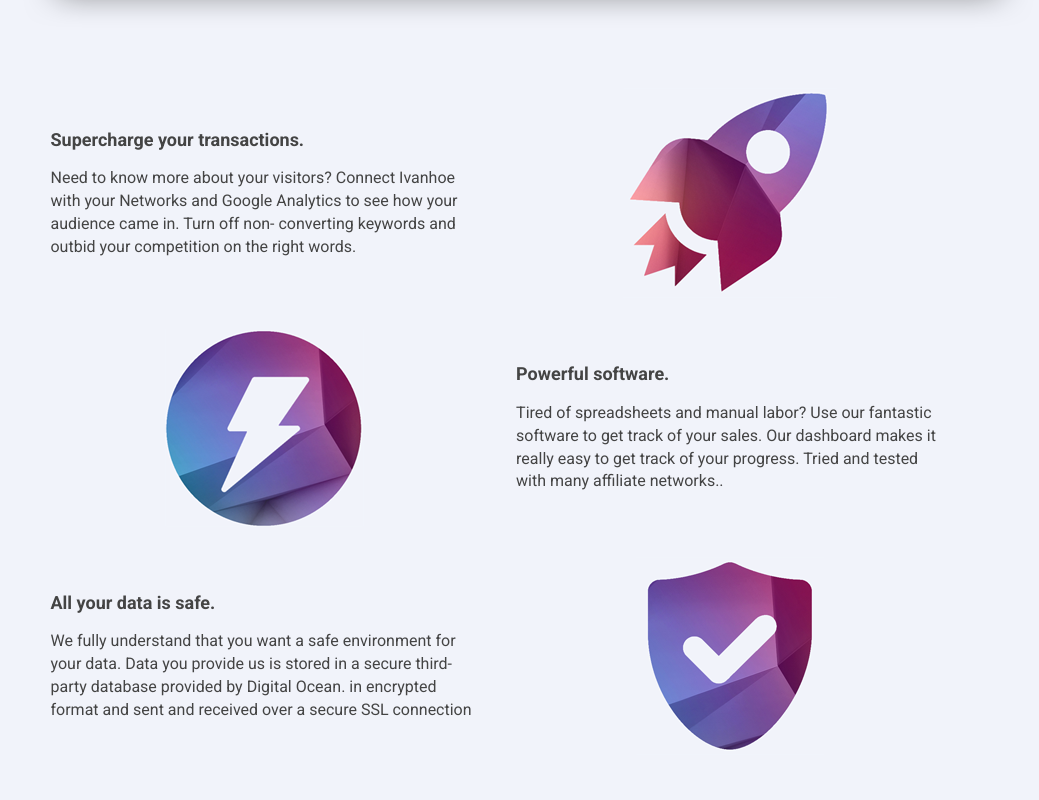
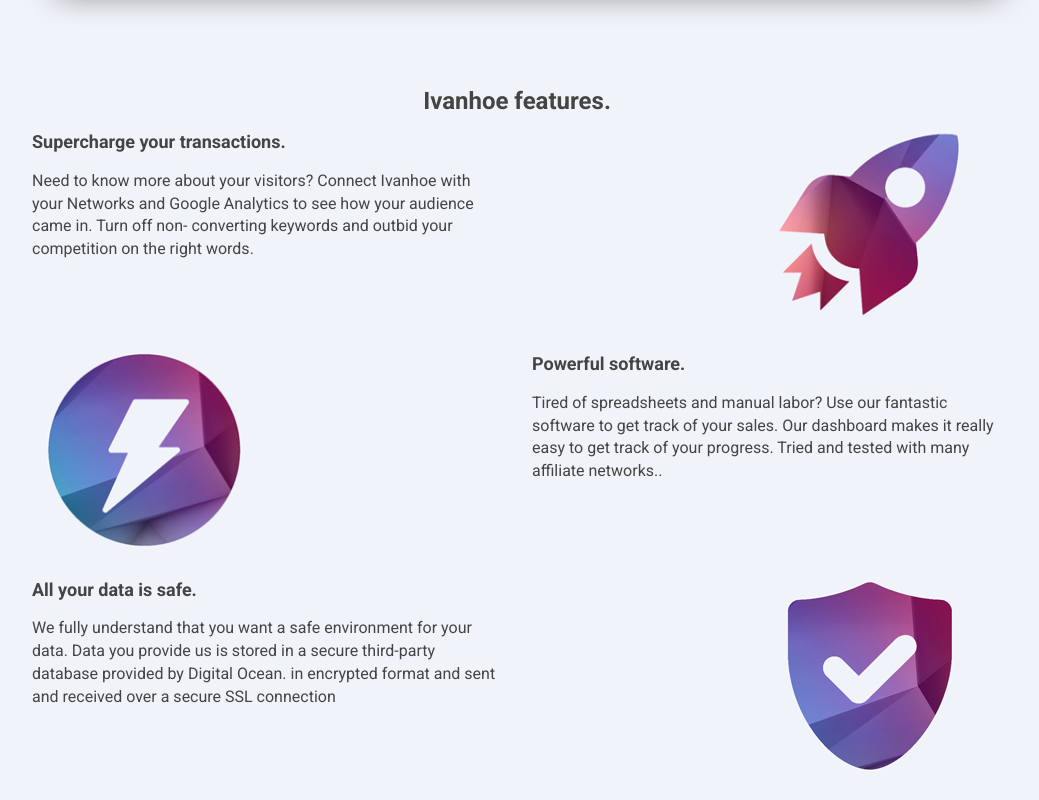
Before and after one commit to SerhiyGuivan/ivanhoe, a website: page public/views/features.html in a window 1280 px wide. Shown: the part 1000-1800 px from the top of the page, without its empty margins (123-1162 px from the left). Drawn offline with Linux system fonts and the light colour scheme.

Commit message:
edit features html

```diff
--- a/public/views/features.html
+++ b/public/views/features.html
@@ -47,11 +47,14 @@
         <div class="box__img box__img--center"><img src="../images/features-board.png" alt=""></div>
       </div>
       <div class="box box--features">
-        <div class="box__title box__title--features"></div>
+        <h3 class="box__title box__title--features">Ivanhoe features.</h3>
         <div class="box__items box__items--features">
           <div class="item item--features odd">
+            <div class="row row--sm-flex-center">
+              <div class="col-sm-6 col-sm-push-6">
                 <div class="item__img item__img--features"><img src="../images/rocket.png" alt=""></div>
-            <div class="item__body item__body--features">
+              </div>
+              <div class="col-sm-6 col-sm-pull-6">
                 <div class="item__title item__title--features">Supercharge your transactions.</div>
                 <div class="item__content item__content--features">
                   Need to know more about your visitors? Connect
@@ -62,9 +65,13 @@
                 </div>
               </div>
             </div>
+          </div>
           <div class="item item--features even">
+            <div class="row row--sm-flex-center">
+              <div class="col-sm-6">
                 <div class="item__img item__img--features"><img src="../images/lightning.png" alt=""></div>
-            <div class="item__body item__body--features">
+              </div>
+              <div class="col-sm-6">
                 <div class="item__title item__title--features">Powerful software.</div>
                 <div class="item__content item__content--features">
                   Tired of spreadsheets and manual labor? Use our
@@ -74,9 +81,13 @@
                 </div>
               </div>
             </div>
+          </div>
           <div class="item item--features odd">
+            <div class="row row--sm-flex-center">
+              <div class="col-sm-6 col-sm-push-6">
                 <div class="item__img item__img--features"><img src="../images/security.png" alt=""></div>
-            <div class="item__body item__body--features">
+              </div>
+              <div class="col-sm-6 col-sm-pull-6">
                 <div class="item__title item__title--features">All your data is safe.</div>
                 <div class="item__content item__content--features">
                   We fully understand that you want a safe environment
@@ -84,6 +95,7 @@
                   third-party database provided by Digital Ocean. in
                   encrypted format and sent and received over a secure
                   SSL connection
+                </div>
               </div>
             </div>
           </div>
```
Lines whose indentation alone changed are shown as unchanged.
